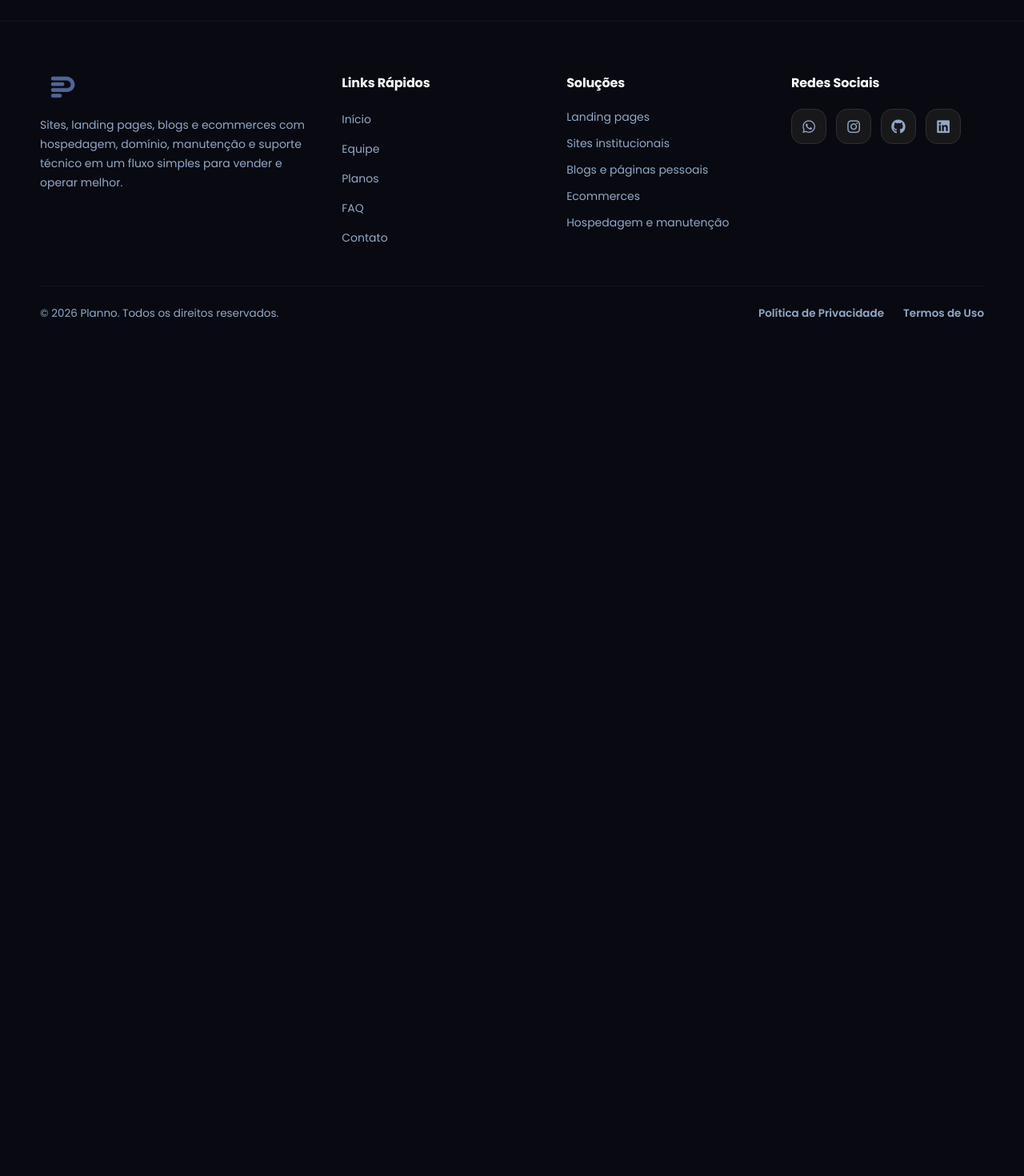
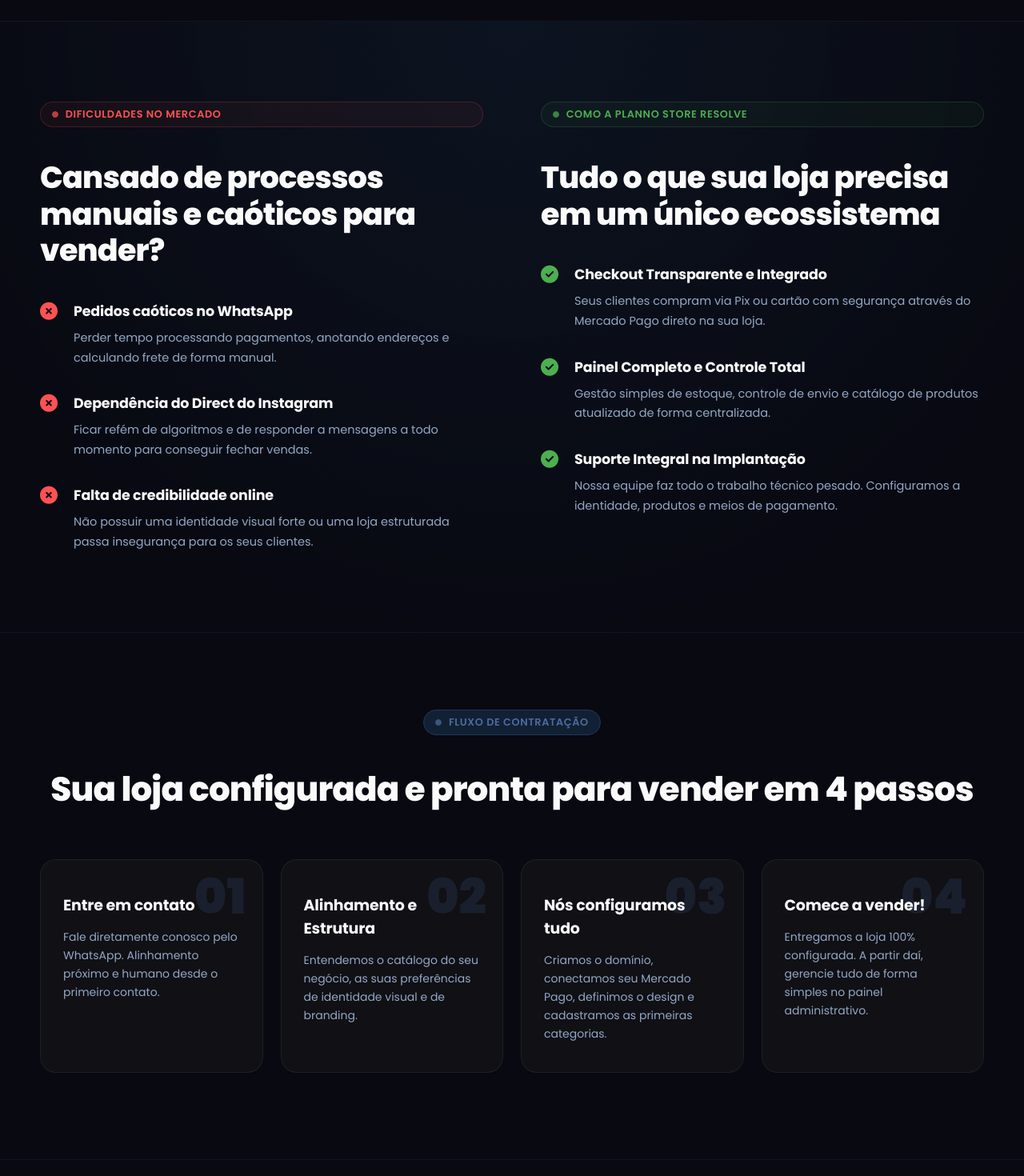
Before and after one commit to plannocorp/planno-site, a React (Vite) app: page / in a window 1280 px wide. Shown: the part 1660-3130 px from the top of the page at 80% size. Before the commit the page ends 2090 px from the top, so only its background shows below. Built offline with nearby package versions, Linux system fonts and the light colour scheme; a web font is replaced by a local one.

Commit message:
feat: add store-datails and como-funciona pages

```diff
--- a/src/App.tsx
+++ b/src/App.tsx
@@ -3,6 +3,8 @@ import { Home } from './pages/home/home';
 import { CertificationBar } from './components/certification-bar/certification-bar';
 import { Oferecimento } from './pages/oferecimento/oferecimento';
 import { Footer } from './components/footer/footer';
+import StoreDetails from './pages/store-datails/store-details';
+import ComoFunciona from './pages/como-funciona/como-funciona';
 
 function App() {
   return (
@@ -12,6 +14,8 @@ function App() {
         <Home />
         <CertificationBar />
         <Oferecimento />
+        <StoreDetails />
+        <ComoFunciona />
       </main>
       <Footer />
     </>
--- /dev/null
+++ b/src/pages/como-funciona/como-funciona.css
@@ -0,0 +1,104 @@
+.como-funciona {
+  width: 100%;
+  background-color: var(--black-background);
+  border-top: 1px solid rgba(147, 168, 198, 0.08);
+  padding: 96px 0 108px;
+}
+
+.como-funciona-container {
+  width: min(1180px, calc(100% - 48px));
+  margin: 0 auto;
+}
+
+.como-funciona-header {
+  display: flex;
+  flex-direction: column;
+  align-items: center;
+  text-align: center;
+  margin-bottom: 56px;
+}
+
+.como-funciona-title {
+  color: var(--white);
+  font-size: clamp(28px, 3.6vw, 42px);
+  font-weight: 800;
+  letter-spacing: -0.02em;
+  margin-top: 16px;
+}
+
+/* Grid com 4 colunas no Desktop */
+.steps-grid {
+  display: grid;
+  grid-template-columns: repeat(4, 1fr);
+  gap: 22px;
+}
+
+.step-card {
+  position: relative;
+  background: rgba(24, 24, 27, 0.5);
+  border: 1px solid rgba(147, 168, 198, 0.1);
+  border-radius: 20px;
+  padding: 42px 28px 36px;
+  overflow: hidden;
+  display: flex;
+  flex-direction: column;
+  transition: all 0.35s cubic-bezier(0.4, 0, 0.2, 1);
+}
+
+.step-card:hover {
+  transform: translateY(-5px);
+  background: rgba(24, 24, 27, 0.8);
+  border-color: rgba(75, 108, 159, 0.4);
+}
+
+/* Número gigante decorativo */
+.step-num {
+  position: absolute;
+  top: 16px;
+  right: 20px;
+  font-size: 3.8rem;
+  font-weight: 900;
+  color: rgba(75, 108, 159, 0.18);
+  line-height: 1;
+  pointer-events: none;
+  user-select: none;
+}
+
+.step-title {
+  color: var(--white);
+  font-size: 19px;
+  font-weight: 700;
+  margin-bottom: 14px;
+  letter-spacing: -0.01em;
+  position: relative;
+  z-index: 1;
+}
+
+.step-description {
+  color: var(--lightblue);
+  font-size: 14px;
+  line-height: 1.65;
+  position: relative;
+  z-index: 1;
+}
+
+@media screen and (max-width: 1024px) {
+  .steps-grid {
+    grid-template-columns: repeat(2, 1fr);
+    gap: 20px;
+  }
+}
+
+@media screen and (max-width: 600px) {
+  .como-funciona {
+    padding: 64px 0 80px;
+  }
+
+  .steps-grid {
+    grid-template-columns: 1fr;
+  }
+
+  .step-card {
+    padding: 36px 24px 30px;
+  }
+}
--- /dev/null
+++ b/src/pages/como-funciona/como-funciona.tsx
@@ -0,0 +1,62 @@
+import React from 'react';
+import './como-funciona.css';
+
+interface Step {
+  stepNum: string;
+  title: string;
+  description: string;
+}
+
+const steps: Step[] = [
+  {
+    stepNum: '01',
+    title: 'Entre em contato',
+    description: 'Fale diretamente conosco pelo WhatsApp. Alinhamento próximo e humano desde o primeiro contato.',
+  },
+  {
+    stepNum: '02',
+    title: 'Alinhamento e Estrutura',
+    description: 'Entendemos o catálogo do seu negócio, as suas preferências de identidade visual e de branding.',
+  },
+  {
+    stepNum: '03',
+    title: 'Nós configuramos tudo',
+    description: 'Criamos o domínio, conectamos seu Mercado Pago, definimos o design e cadastramos as primeiras categorias.',
+  },
+  {
+    stepNum: '04',
+    title: 'Comece a vender!',
+    description: 'Entregamos a loja 100% configurada. A partir daí, gerencie tudo de forma simples no painel administrativo.',
+  },
+];
+
+export const ComoFunciona: React.FC = () => {
+  return (
+    <section className="como-funciona" id="como-funciona">
+      <div className="como-funciona-container">
+        {/* Cabeçalho centralizado */}
+        <div className="como-funciona-header">
+          <span className="section-badge">
+            <i className="fas fa-circle" aria-hidden="true"></i> Fluxo de Contratação
+          </span>
+          <h2 className="como-funciona-title">
+            Sua loja configurada e pronta para vender em 4 passos
+          </h2>
+        </div>
+
+        {/* Grid com os 4 passos uniformes */}
+        <div className="steps-grid">
+          {steps.map((step) => (
+            <div key={step.stepNum} className="step-card">
+              <span className="step-num">{step.stepNum}</span>
+              <h3 className="step-title">{step.title}</h3>
+              <p className="step-description">{step.description}</p>
+            </div>
+          ))}
+        </div>
+      </div>
+    </section>
+  );
+};
+
+export default ComoFunciona;
--- /dev/null
+++ b/src/pages/store-datails/store-details.css
@@ -0,0 +1,87 @@
+.store-details {
+  width: 100%;
+  background: radial-gradient(circle at 50% 0%, rgba(18, 32, 51, 0.45) 0%, var(--black-background) 80%);
+  border-top: 1px solid rgba(147, 168, 198, 0.08);
+  padding: 100px 0;
+  position: relative;
+}
+
+.store-details-container {
+  width: min(1180px, calc(100% - 48px));
+  margin: 0 auto;
+}
+
+.store-details-grid {
+  display: grid;
+  grid-template-columns: repeat(2, 1fr);
+  gap: 72px;
+  align-items: start;
+}
+
+.comparison-box {
+  display: flex;
+  flex-direction: column;
+}
+
+.comparison-title {
+  color: var(--white);
+  font-size: clamp(28px, 3.2vw, 38px);
+  font-weight: 800;
+  line-height: 1.2;
+  margin: 20px 0 40px;
+  letter-spacing: -0.02em;
+}
+
+.comparison-items {
+  display: flex;
+  flex-direction: column;
+  gap: 32px;
+}
+
+.comparison-item {
+  display: flex;
+  gap: 20px;
+  align-items: flex-start;
+}
+
+.item-icon-wrapper {
+  flex-shrink: 0;
+  display: flex;
+  align-items: center;
+  justify-content: center;
+  font-size: 22px;
+  margin-top: 2px;
+}
+
+.dor-icon {
+  color: #ff5252;
+}
+
+.sol-icon {
+  color: #4caf50;
+}
+
+.item-content h3 {
+  color: var(--white);
+  font-size: 17.5px;
+  font-weight: 700;
+  margin-bottom: 8px;
+  letter-spacing: -0.01em;
+}
+
+.item-content p {
+  color: var(--lightblue);
+  font-size: 14.5px;
+  line-height: 1.7;
+}
+
+@media screen and (max-width: 960px) {
+  .store-details {
+    padding: 72px 0;
+  }
+
+  .store-details-grid {
+    grid-template-columns: 1fr;
+    gap: 56px;
+  }
+}
--- /dev/null
+++ b/src/pages/store-datails/store-details.tsx
@@ -0,0 +1,97 @@
+import React from 'react';
+import './store-details.css';
+
+interface Item {
+  title: string;
+  description: string;
+}
+
+const dores: Item[] = [
+  {
+    title: 'Pedidos caóticos no WhatsApp',
+    description: 'Perder tempo processando pagamentos, anotando endereços e calculando frete de forma manual.',
+  },
+  {
+    title: 'Dependência do Direct do Instagram',
+    description: 'Ficar refém de algoritmos e de responder a mensagens a todo momento para conseguir fechar vendas.',
+  },
+  {
+    title: 'Falta de credibilidade online',
+    description: 'Não possuir uma identidade visual forte ou uma loja estruturada passa insegurança para os seus clientes.',
+  },
+];
+
+const solucoes: Item[] = [
+  {
+    title: 'Checkout Transparente e Integrado',
+    description: 'Seus clientes compram via Pix ou cartão com segurança através do Mercado Pago direto na sua loja.',
+  },
+  {
+    title: 'Painel Completo e Controle Total',
+    description: 'Gestão simples de estoque, controle de envio e catálogo de produtos atualizado de forma centralizada.',
+  },
+  {
+    title: 'Suporte Integral na Implantação',
+    description: 'Nossa equipe faz todo o trabalho técnico pesado. Configuramos a identidade, produtos e meios de pagamento.',
+  },
+];
+
+export const StoreDetails: React.FC = () => {
+  return (
+    <section className="store-details" id="planno-store-detalhes">
+      <div className="store-details-container">
+        <div className="store-details-grid">
+          {/* Coluna 1: Dores do Mercado */}
+          <div className="comparison-box dores-box">
+            <span className="section-badge negative">
+              <i className="fas fa-circle" aria-hidden="true"></i> Dificuldades no Mercado
+            </span>
+            <h2 className="comparison-title">
+              Cansado de processos manuais e caóticos para vender?
+            </h2>
+
+            <div className="comparison-items">
+              {dores.map((dor, index) => (
+                <div key={index} className="comparison-item dor-item">
+                  <div className="item-icon-wrapper dor-icon">
+                    <i className="fas fa-times-circle" aria-hidden="true"></i>
+                  </div>
+                  <div className="item-content">
+                    <h3>{dor.title}</h3>
+                    <p>{dor.description}</p>
+                  </div>
+                </div>
+              ))}
+            </div>
+          </div>
+
+          {/* Coluna 2: Soluções Planno Store */}
+          <div className="comparison-box solucoes-box">
+            <span className="section-badge positive">
+              <i className="fas fa-circle" aria-hidden="true"></i> Como a Planno Store resolve
+            </span>
+            <h2 className="comparison-title">
+              Tudo o que sua loja precisa em um único ecossistema
+            </h2>
+
+            <div className="comparison-items">
+              {solucoes.map((sol, index) => (
+                <div key={index} className="comparison-item sol-item">
+                  <div className="item-icon-wrapper sol-icon">
+                    <i className="fas fa-check-circle" aria-hidden="true"></i>
+                  </div>
+                  <div className="item-content">
+                    <h3>{sol.title}</h3>
+                    <p>{sol.description}</p>
+                  </div>
+                </div>
+              ))}
+            </div>
+          </div>
+        </div>
+      </div>
+    </section>
+  );
+};
+
+export default StoreDetails;
```
